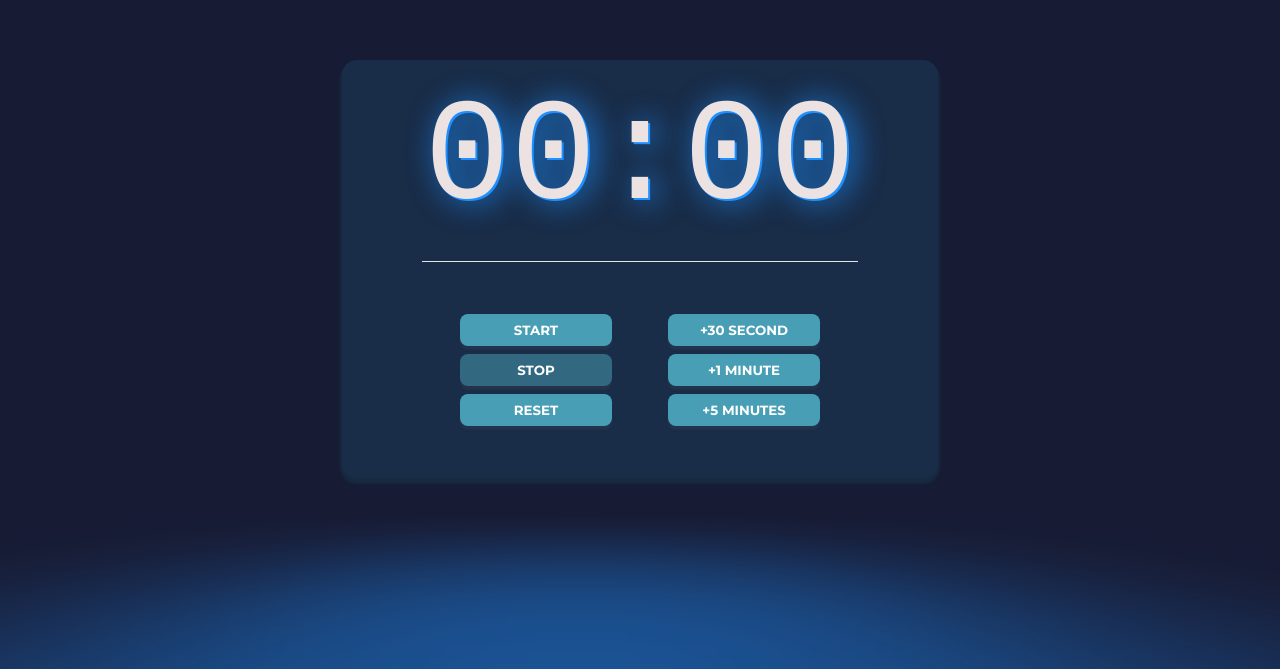
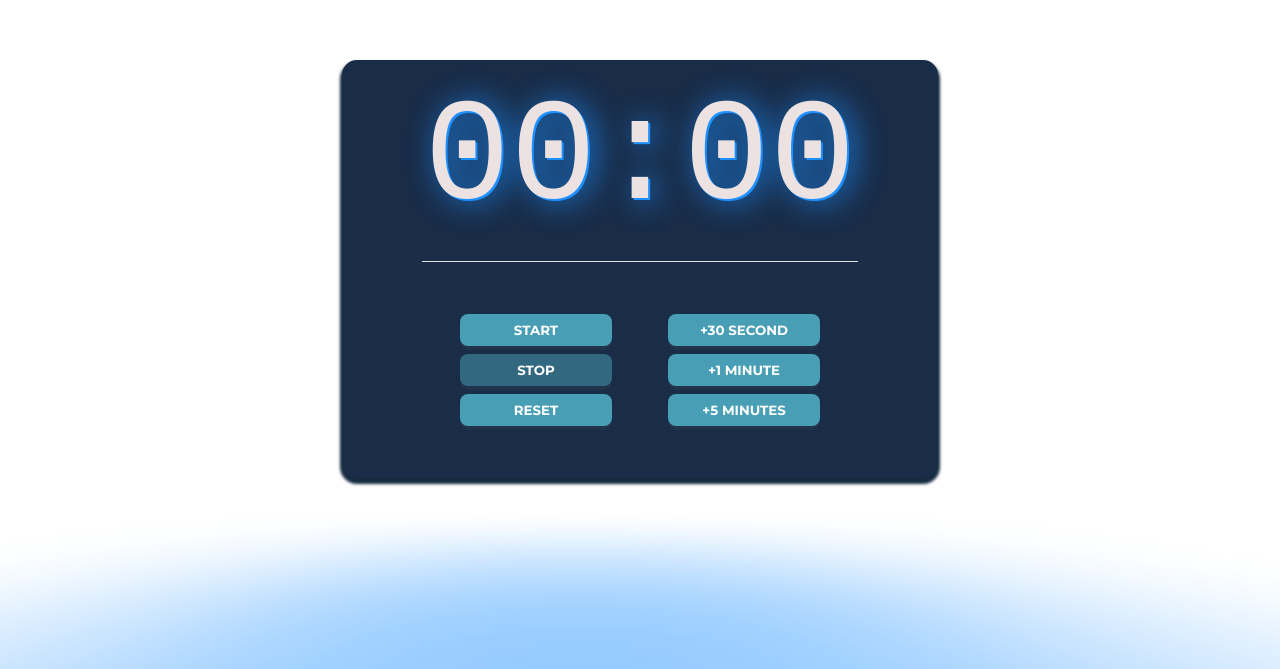
Before and after one commit to RobertodeOliveira/timer-regressivo, a React (Create React App) app: page / in a window 1280 px wide. Shown: the part 131-800 px from the top of the page. Built offline with nearby package versions, Linux system fonts and the light colour scheme.

Commit message:
Update global.css

```diff
--- a/src/style/global.css
+++ b/src/style/global.css
@@ -1,5 +1,5 @@
 body {
-    background-color: #171b34;
+/*     background-color: #171b34; */
     margin: 0;
     overflow: none;
 }
```
